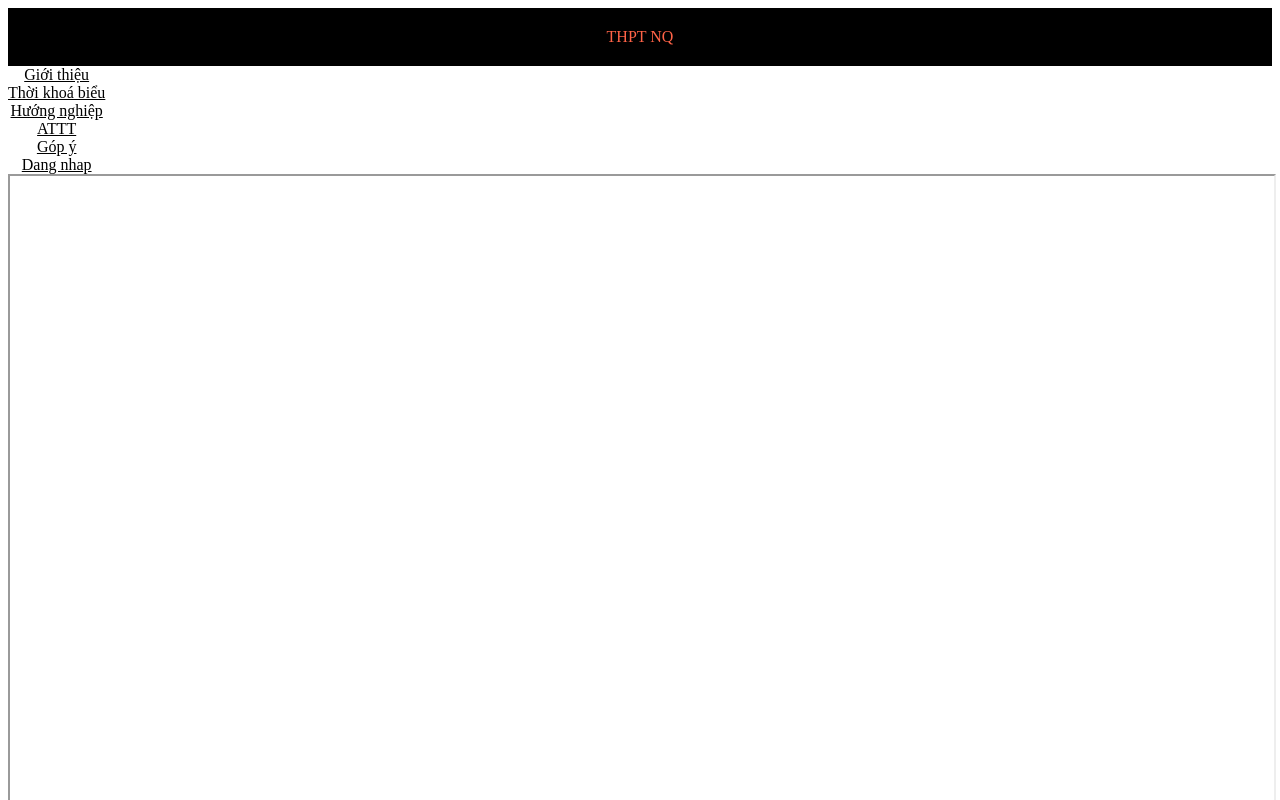
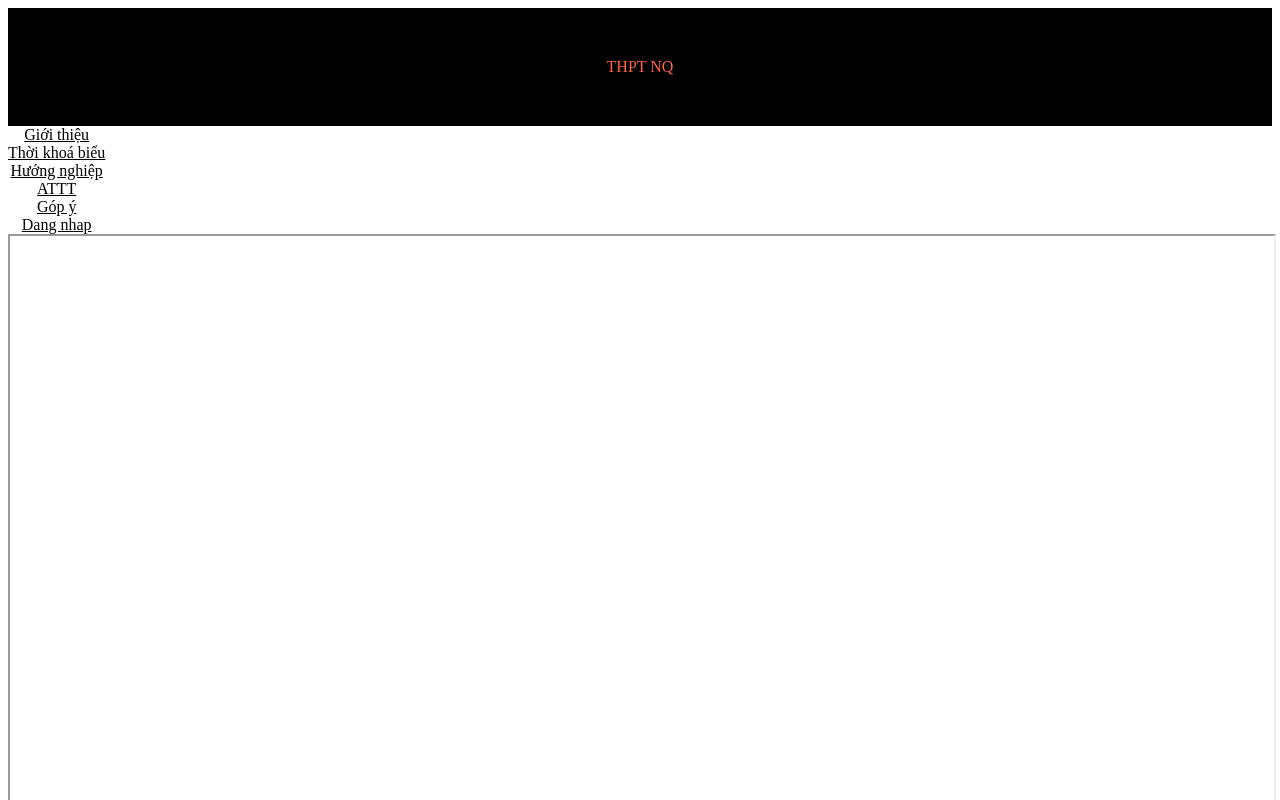
Before and after one commit to TranDucNghia123/ducnghiaattt12m, a plain HTML site: page index.html in a window 1280 px wide. Shown: the top 800 px of the page. Drawn offline with Linux system fonts and the light colour scheme.

Commit message:
Update dinhdang2.css

```diff
--- a/dinhdang2.css
+++ b/dinhdang2.css
@@ -1,4 +1,4 @@
-.phandau{color:tomato;background-color:black;text-align:center;padding:20px}
+.phandau{color:tomato;background-color:black;text-align:center;padding:50px}
 .thucdon{float:left;color:black;background-color:white;text-align:center;padding:}
 .thucdon a{display:block;color:black;background-color:white;text-align:center}
 .thucdon a:hover{color:white;background-color:black;text-align:center}
```
